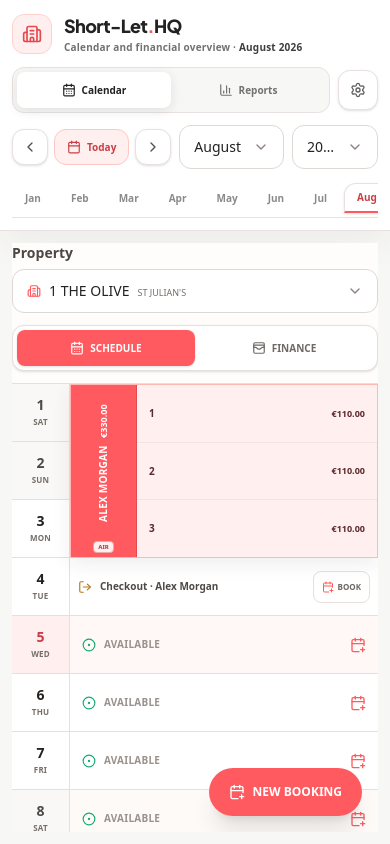
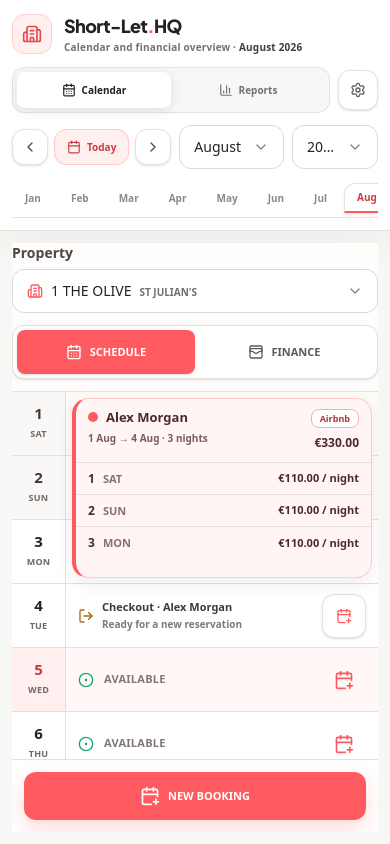
Before and after one commit to omeryigitler/-Property-Management, a React (Vite) app: page / in a window 390 px wide. Built offline with nearby package versions, Linux system fonts and the light colour scheme.

Commit message:
fix: redesign mobile calendar for horizontal readability

```diff
--- a/src/components/calendar/MobileCalendarView.tsx
+++ b/src/components/calendar/MobileCalendarView.tsx
@@ -25,34 +25,38 @@ import { formatCents } from '../../utils/currency';
 import { getGuestDisplayName } from '../../utils/guestNames';
 import { CustomSelect } from '../common/CustomSelect';
 
-const MOBILE_DAY_ROW_HEIGHT = 58;
+const MOBILE_DAY_ROW_HEIGHT = 64;
 const REPORT_PROPERTY_SESSION_KEY = 'shortlet-report-property-id';
 type MobileSection = 'schedule' | 'finance';
 
 const channelMeta = {
   airbnb: {
     label: 'Airbnb',
-    badge: 'border-[#f0aaa6] bg-white/90 text-[#a93439]',
-    block: 'border-[#ffb9b5] bg-[#fff0ef] text-[#5c292c]',
-    rail: 'border-[#e5484e] bg-[#ff5a5f]',
+    dot: 'bg-[#ff5a5f]',
+    accent: 'border-l-[#ff5a5f]',
+    block: 'border-[#ffc8c5] bg-[#fff5f4] text-[#4e292c]',
+    badge: 'border-[#f2b0ad] bg-white text-[#a93439]',
   },
   booking_com: {
     label: 'Booking.com',
-    badge: 'border-[#b9d2eb] bg-white/90 text-[#1f5f9f]',
-    block: 'border-[#bdd4ed] bg-[#eef5ff] text-[#254d77]',
-    rail: 'border-[#2e68b8] bg-[#3478d4]',
+    dot: 'bg-[#3478d4]',
+    accent: 'border-l-[#3478d4]',
+    block: 'border-[#bfd6ed] bg-[#f2f7fd] text-[#234f79]',
+    badge: 'border-[#b7d0ea] bg-white text-[#245f9b]',
   },
   direct: {
     label: 'Direct',
-    badge: 'border-[#add9c6] bg-white/90 text-[#1f6b4e]',
-    block: 'border-[#b7dfce] bg-[#edf8f3] text-[#245b47]',
-    rail: 'border-[#14875e] bg-[#18a875]',
+    dot: 'bg-[#18a875]',
+    accent: 'border-l-[#18a875]',
+    block: 'border-[#b8dfcf] bg-[#f1f9f5] text-[#245c48]',
+    badge: 'border-[#add9c6] bg-white text-[#1f6b4e]',
   },
   vrbo: {
     label: 'VRBO',
-    badge: 'border-[#ceb8e1] bg-white/90 text-[#65468b]',
-    block: 'border-[#d5c1e7] bg-[#f5effc] text-[#5d4475]',
-    rail: 'border-[#7047ad] bg-[#8b5bd1]',
+    dot: 'bg-[#8b5bd1]',
+    accent: 'border-l-[#8b5bd1]',
+    block: 'border-[#d4c2e6] bg-[#f7f2fb] text-[#5b4175]',
+    badge: 'border-[#cdb8e0] bg-white text-[#684b8b]',
   },
 } as const;
 
@@ -61,6 +65,14 @@ interface MobileBookingSpan {
   booking: Booking;
   startIndex: number;
   visibleDates: string[];
+}
+
+function formatMobileDate(dateStr: string): string {
+  const [year, month, day] = dateStr.split('-').map(Number);
+  return new Date(year, month - 1, day).toLocaleDateString('en-GB', {
+    day: 'numeric',
+    month: 'short',
+  });
 }
 
 export function MobileCalendarView() {
@@ -91,6 +103,10 @@ export function MobileCalendarView() {
   const days = useMemo(
     () => getDaysForMonth(selectedYear, selectedMonth),
     [selectedYear, selectedMonth]
+  );
+  const dayByDate = useMemo(
+    () => new Map(days.map((day) => [day.dateStr, day] as const)),
+    [days]
   );
   const property = activeProperties.find(
     (item) => item.id === selectedPropertyId
@@ -164,7 +180,7 @@ export function MobileCalendarView() {
 
   if (!property) {
     return (
-      <div className="flex h-full items-center justify-center p-6 text-xs text-[#756e69] md:hidden">
+      <div className="flex h-full items-center justify-center p-6 text-sm text-[#756e69] md:hidden">
         Add an active property from Settings.
       </div>
     );
@@ -173,9 +189,9 @@ export function MobileCalendarView() {
   const options = activeProperties.map((item) => ({
     value: item.id,
     label: item.name,
-    icon: <Building2 className="h-3.5 w-3.5 text-[#ff5a5f]" />,
+    icon: <Building2 className="h-4 w-4 text-[#ff5a5f]" />,
     badge: (
-      <span className="text-[9px] uppercase text-[#756e69]">
+      <span className="text-[10px] font-semibold uppercase text-[#756e69]">
         {LOCATIONS.find((location) => location.id === item.locationId)?.name}
       </span>
     ),
@@ -202,36 +218,37 @@ export function MobileCalendarView() {
           options={options}
           onChange={setSelectedPropertyId}
         />
+
         <div className="grid grid-cols-2 rounded-xl border border-[#e7dfdb] bg-white p-1 shadow-sm">
           <button
             type="button"
             onClick={() => setSection('schedule')}
-            className={`flex h-9 items-center justify-center gap-1.5 rounded-lg text-[10px] font-extrabold uppercase transition-colors ${
+            className={`flex h-11 items-center justify-center gap-2 rounded-lg text-[11px] font-extrabold uppercase transition-colors ${
               section === 'schedule'
                 ? 'bg-[#ff5a5f] text-white shadow-sm'
-                : 'text-[#6f6864]'
+                : 'text-[#5f5955]'
             }`}
           >
-            <CalendarDays className="h-3.5 w-3.5" /> Schedule
+            <CalendarDays className="h-4 w-4" /> Schedule
           </button>
           <button
             type="button"
             onClick={() => setSection('finance')}
-            className={`flex h-9 items-center justify-center gap-1.5 rounded-lg text-[10px] font-extrabold uppercase transition-colors ${
+            className={`flex h-11 items-center justify-center gap-2 rounded-lg text-[11px] font-extrabold uppercase transition-colors ${
               section === 'finance'
                 ? 'bg-[#ff5a5f] text-white shadow-sm'
-                : 'text-[#6f6864]'
+                : 'text-[#5f5955]'
             }`}
           >
-            <WalletCards className="h-3.5 w-3.5" /> Finance
+            <WalletCards className="h-4 w-4" /> Finance
           </button>
         </div>
       </div>
 
-      <div className="min-h-0 flex-1 overflow-y-auto pb-[max(6rem,env(safe-area-inset-bottom))] no-scrollbar">
+      <div className="min-h-0 flex-1 overflow-y-auto no-scrollbar">
         {section === 'schedule' ? (
           <div
-            className="relative grid grid-cols-[58px_minmax(0,1fr)] bg-white"
+            className="relative grid grid-cols-[54px_minmax(0,1fr)] bg-white"
             style={{
               gridTemplateRows: `repeat(${days.length}, ${MOBILE_DAY_ROW_HEIGHT}px)`,
             }}
@@ -253,14 +270,14 @@ export function MobileCalendarView() {
                       day.isToday
                         ? 'bg-[#fff0ef] text-[#c73e44]'
                         : day.isWeekend
-                          ? 'bg-[#faf8f6] text-[#4f4946]'
+                          ? 'bg-[#faf8f6] text-[#3f3a37]'
                           : 'bg-white text-[#24211f]'
                     }`}
                   >
-                    <span className="text-sm font-extrabold leading-none">
+                    <span className="text-[15px] font-extrabold leading-none tabular-nums">
                       {day.dayNumber}
                     </span>
-                    <span className="mt-1 text-[8px] font-extrabold uppercase tracking-wide text-[#756e69]">
+                    <span className="mt-1.5 text-[9px] font-bold uppercase tracking-wide text-[#6f6864]">
                       {day.weekday}
                     </span>
                   </div>
@@ -277,7 +294,7 @@ export function MobileCalendarView() {
                   >
                     {!state.isOccupied &&
                       (checkoutBooking ? (
-                        <div className="flex h-full items-center justify-between gap-2 px-2">
+                        <div className="flex h-full items-center justify-between gap-2 px-3">
                           <button
                             type="button"
                             onClick={() =>
@@ -285,36 +302,43 @@ export function MobileCalendarView() {
                                 bookingId: checkoutBooking.id,
                               })
                             }
-                            className="flex min-w-0 items-center gap-2 text-left"
+                            className="flex min-w-0 flex-1 items-center gap-2 text-left"
                           >
-                            <LogOut className="h-3.5 w-3.5 flex-shrink-0 text-[#b7791f]" />
-                            <span className="block min-w-0 truncate text-[10px] font-extrabold text-[#4f4946]">
+                            <LogOut className="h-4 w-4 flex-shrink-0 text-[#a66a17]" />
+                            <div className="min-w-0">
+                              <span className="block truncate text-[11px] font-extrabold text-[#3f3a37]">
                                 Checkout ·{' '}
                                 {getGuestDisplayName(checkoutBooking.guestName)}
                               </span>
+                              <span className="mt-0.5 block text-[10px] font-semibold text-[#817873]">
+                                Ready for a new reservation
+                              </span>
+                            </div>
                           </button>
                           <button
                             type="button"
                             onClick={() => openNewBooking(day.dateStr)}
-                            className="flex h-8 flex-shrink-0 items-center gap-1 rounded-lg border border-[#e7dfdb] bg-white px-2 text-[8px] font-extrabold uppercase text-[#6f6864]"
+                            className="flex h-11 min-w-11 flex-shrink-0 items-center justify-center rounded-xl border border-[#e7dfdb] bg-white px-3 text-[10px] font-extrabold uppercase text-[#5f5955] shadow-sm"
+                            aria-label="Create a reservation on checkout day"
                           >
-                            <CalendarPlus className="h-3 w-3 text-[#ff5a5f]" />
-                            Book
+                            <CalendarPlus className="h-4 w-4 text-[#ff5a5f]" />
                           </button>
                         </div>
                       ) : (
                         <button
                           type="button"
                           onClick={() => openNewBooking(day.dateStr)}
-                          className="flex h-full w-full items-center justify-between gap-3 px-3 text-left hover:bg-[#fff7f5]"
+                          className="flex h-full w-full items-center justify-between gap-3 px-3 text-left transition-colors hover:bg-[#fff7f5]"
                         >
-                          <div className="flex min-w-0 items-center gap-2">
-                            <CircleDot className="h-3.5 w-3.5 flex-shrink-0 text-[#18a875]" />
-                            <span className="text-[10px] font-extrabold uppercase tracking-wide text-[#9a918c]">
+                          <div className="flex min-w-0 items-center gap-2.5">
+                            <CircleDot className="h-4 w-4 flex-shrink-0 text-[#18a875]" />
+                            <span className="text-[11px] font-extrabold uppercase tracking-wide text-[#817873]">
                               Available
                             </span>
                           </div>
-                          <CalendarPlus className="h-4 w-4 flex-shrink-0 text-[#ff5a5f]" />
+                          <span className="flex h-11 w-11 flex-shrink-0 items-center justify-center rounded-xl text-[#ff5a5f]">
+                            <CalendarPlus className="h-5 w-5" />
+                          </span>
                         </button>
                       ))}
                   </div>
@@ -327,20 +351,21 @@ export function MobileCalendarView() {
               const channel = channelMeta[booking.channel];
               const occupiedBookingNights = getBookingOccupiedNights(booking);
               const guestName = getGuestDisplayName(booking.guestName);
-              const isCompact = span.visibleDates.length <= 2;
+              const totalNights = occupiedBookingNights.length;
+              const totalCents = occupiedBookingNights.reduce(
+                (sum, night) => sum + night.allocatedRevenueCents,
+                0
+              );
+              const continuesOutsideMonth =
+                span.visibleDates.length < totalNights;
               const provisionalStripeClass =
                 booking.status === 'provisional' && showProvisionalBlock
-                  ? 'bg-[linear-gradient(45deg,rgba(76,57,52,0.10)_25%,transparent_25%,transparent_50%,rgba(76,57,52,0.10)_50%,rgba(76,57,52,0.10)_75%,transparent_75%,transparent)] bg-[length:12px_12px]'
+                  ? 'bg-[linear-gradient(135deg,rgba(76,57,52,0.055)_25%,transparent_25%,transparent_50%,rgba(76,57,52,0.055)_50%,rgba(76,57,52,0.055)_75%,transparent_75%,transparent)] bg-[length:16px_16px]'
                   : '';
 
               const revenueForNight = (dateStr: string) =>
                 occupiedBookingNights.find((night) => night.dateStr === dateStr)
                   ?.allocatedRevenueCents ?? booking.nightlyRateCents;
-
-              const visibleTotalCents = span.visibleDates.reduce(
-                (total, dateStr) => total + revenueForNight(dateStr),
-                0
-              );
 
               return (
                 <button
@@ -353,69 +378,61 @@ export function MobileCalendarView() {
                     gridColumn: 2,
                     gridRow: `${span.startIndex + 1} / span ${span.visibleDates.length}`,
                   }}
-                  className={`z-10 min-h-0 overflow-hidden border text-left shadow-[0_6px_18px_rgba(52,42,37,0.08)] ${channel.block} ${provisionalStripeClass}`}
+                  className={`z-10 m-1.5 min-h-0 overflow-hidden rounded-2xl border border-l-4 text-left shadow-[0_6px_18px_rgba(52,42,37,0.08)] transition-transform active:scale-[0.99] ${channel.block} ${channel.accent} ${provisionalStripeClass}`}
                 >
-                  <div
-                    className={`grid h-full min-h-0 ${
-                      isCompact
-                        ? 'grid-cols-[96px_minmax(0,1fr)]'
-                        : 'grid-cols-[66px_minmax(0,1fr)]'
-                    }`}
-                  >
-                    <div
-                      className={`flex min-h-0 flex-col overflow-hidden border-r ${channel.rail}`}
-                    >
-                      {isCompact ? (
-                        <div className="flex min-h-0 flex-1 flex-col items-center justify-center overflow-hidden px-2 py-1 text-center">
-                          <span className="w-full truncate text-[8px] font-extrabold uppercase tracking-wide text-white">
+                  <div className="flex h-full min-h-0 flex-col">
+                    <div className="flex min-h-0 items-start justify-between gap-3 border-b border-black/10 px-3 py-2.5">
+                      <div className="min-w-0 flex-1">
+                        <div className="flex min-w-0 items-center gap-2">
+                          <span
+                            className={`h-2.5 w-2.5 flex-shrink-0 rounded-full ${channel.dot}`}
+                          />
+                          <span className="min-w-0 flex-1 truncate text-[13px] font-extrabold normal-case leading-tight">
                             {guestName}
                           </span>
-                          <strong className="mt-0.5 text-[8px] font-extrabold text-white">
-                            {formatCents(visibleTotalCents)}
-                          </strong>
                         </div>
-                      ) : (
-                        <div className="flex min-h-0 flex-1 items-center justify-center overflow-hidden py-1">
-                          <div
-                            className="flex items-center gap-2 whitespace-nowrap"
-                            style={{
-                              writingMode: 'vertical-rl',
-                              transform: 'rotate(180deg)',
-                            }}
+                        <span className="mt-1.5 block truncate text-[10px] font-semibold opacity-75">
+                          {formatMobileDate(booking.checkInDate)} →{' '}
+                          {formatMobileDate(booking.checkOutDate)} · {totalNights}{' '}
+                          {totalNights === 1 ? 'night' : 'nights'}
+                          {continuesOutsideMonth ? ' · Continues' : ''}
+                        </span>
+                      </div>
+
+                      <div className="flex flex-shrink-0 flex-col items-end gap-1.5">
+                        <span
+                          className={`rounded-lg border px-2 py-1 text-[9px] font-extrabold leading-none ${channel.badge}`}
                         >
-                            <span className="max-h-full overflow-hidden text-ellipsis text-[10px] font-extrabold uppercase tracking-wide text-white">
-                              {guestName}
+                          {channel.label}
                         </span>
-                            <strong className="text-[9px] font-extrabold text-white">
-                              {formatCents(visibleTotalCents)}
+                        <strong className="text-[12px] font-extrabold tabular-nums">
+                          {formatCents(totalCents)}
                         </strong>
                       </div>
                     </div>
-                      )}
 
-                      {!isCompact && (
-                        <span
-                          className={`mx-auto mb-1 flex-shrink-0 rounded border px-1 py-0.5 text-[6px] font-extrabold uppercase leading-none ${channel.badge}`}
-                        >
-                          {channel.label.slice(0, 3)}
-                        </span>
-                      )}
-                    </div>
-
-                    <div className="flex min-h-0 flex-col">
-                      {span.visibleDates.map((dateStr) => (
+                    <div className="min-h-0 flex-1 divide-y divide-black/10">
+                      {span.visibleDates.map((dateStr) => {
+                        const day = dayByDate.get(dateStr);
+                        return (
                           <div
                             key={dateStr}
-                          className="flex min-h-0 flex-1 items-center justify-between gap-2 border-b border-black/5 px-3 last:border-b-0"
+                            className="flex min-h-[32px] flex-1 items-center justify-between gap-3 px-3"
                           >
-                          <span className="text-[10px] font-extrabold">
-                            {Number(dateStr.slice(-2))}
+                            <span className="flex min-w-0 items-baseline gap-2 text-[11px] font-bold">
+                              <strong className="text-[12px] font-extrabold tabular-nums">
+                                {day?.dayNumber ?? Number(dateStr.slice(-2))}
+                              </strong>
+                              <span className="uppercase opacity-65">
+                                {day?.weekday}
                               </span>
-                          <span className="text-[9px] font-extrabold">
-                            {formatCents(revenueForNight(dateStr))}
+                            </span>
+                            <span className="flex-shrink-0 text-[11px] font-extrabold tabular-nums">
+                              {formatCents(revenueForNight(dateStr))} / night
                             </span>
                           </div>
-                      ))}
+                        );
+                      })}
                     </div>
                   </div>
                 </button>
@@ -424,37 +441,37 @@ export function MobileCalendarView() {
           </div>
         ) : financials ? (
           <div className="space-y-3 bg-[#fffdfc] p-3">
-            <div className="grid grid-cols-2 gap-2">
-              <div className="rounded-xl border border-[#d9e4ec] bg-[#f3f8fb] p-3">
-                <span className="text-[9px] font-extrabold uppercase text-[#5f7180]">
+            <div className="grid grid-cols-2 gap-3">
+              <div className="min-h-24 rounded-2xl border border-[#d9e4ec] bg-[#f3f8fb] p-3.5">
+                <span className="text-[11px] font-extrabold uppercase text-[#506776]">
                   Occupancy
                 </span>
-                <strong className="mt-1 block text-lg font-extrabold text-[#285f7d]">
+                <strong className="mt-2 block text-xl font-extrabold text-[#285f7d] tabular-nums">
                   {occupancy}%
                 </strong>
               </div>
-              <div className="rounded-xl border border-[#b8dfcf] bg-[#eef8f3] p-3">
-                <span className="text-[9px] font-extrabold uppercase text-[#34745d]">
+              <div className="min-h-24 rounded-2xl border border-[#b8dfcf] bg-[#eef8f3] p-3.5">
+                <span className="text-[11px] font-extrabold uppercase text-[#34745d]">
                   Booking Income
                 </span>
-                <strong className="mt-1 block text-lg font-extrabold text-[#1f6b4e]">
+                <strong className="mt-2 block text-xl font-extrabold text-[#1f6b4e] tabular-nums">
                   {formatCents(financials.bookingIncomeCents)}
                 </strong>
               </div>
-              <div className="rounded-xl border border-[#efc3c0] bg-[#fff1f0] p-3">
-                <span className="text-[9px] font-extrabold uppercase text-[#a34b4f]">
+              <div className="min-h-24 rounded-2xl border border-[#efc3c0] bg-[#fff1f0] p-3.5">
+                <span className="text-[11px] font-extrabold uppercase text-[#93454a]">
                   Expenses
                 </span>
-                <strong className="mt-1 block text-lg font-extrabold text-[#a93439]">
+                <strong className="mt-2 block text-xl font-extrabold text-[#a93439] tabular-nums">
                   -{formatCents(financials.totalExpensesCents)}
                 </strong>
               </div>
-              <div className="rounded-xl border border-[#e7dfdb] bg-white p-3">
-                <span className="text-[9px] font-extrabold uppercase text-[#6f6864]">
+              <div className="min-h-24 rounded-2xl border border-[#e7dfdb] bg-white p-3.5">
+                <span className="text-[11px] font-extrabold uppercase text-[#5f5955]">
                   Net Balance
                 </span>
                 <strong
-                  className={`mt-1 block text-lg font-extrabold ${
+                  className={`mt-2 block text-xl font-extrabold tabular-nums ${
                     financials.netBalanceCents >= 0
                       ? 'text-[#1f6b4e]'
                       : 'text-[#a93439]'
@@ -464,6 +481,7 @@ export function MobileCalendarView() {
                 </strong>
               </div>
             </div>
+
             <button
               type="button"
               onClick={() =>
@@ -472,14 +490,14 @@ export function MobileCalendarView() {
                   propertyId: property.id,
                 })
               }
-              className="h-11 w-full rounded-xl bg-[#ff5a5f] text-xs font-extrabold uppercase text-white shadow-sm"
+              className="h-12 w-full rounded-xl bg-[#ff5a5f] text-[11px] font-extrabold uppercase text-white shadow-sm"
             >
               Edit Monthly Finance
             </button>
             <button
               type="button"
               onClick={openReports}
-              className="flex h-11 w-full items-center justify-center gap-2 rounded-xl border border-[#e7dfdb] bg-white text-xs font-extrabold uppercase text-[#3f3a37]"
+              className="flex h-12 w-full items-center justify-center gap-2 rounded-xl border border-[#e7dfdb] bg-white text-[11px] font-extrabold uppercase text-[#3f3a37]"
             >
               <BarChart3 className="h-4 w-4" /> Open Reports
             </button>
@@ -488,13 +506,15 @@ export function MobileCalendarView() {
       </div>
 
       {section === 'schedule' && (
+        <div className="flex-shrink-0 border-t border-[#e7dfdb] bg-white p-3 pb-[max(0.75rem,env(safe-area-inset-bottom))]">
           <button
             type="button"
             onClick={() => openNewBooking()}
-          className="absolute bottom-4 right-4 flex h-12 items-center gap-2 rounded-full bg-[#ff5a5f] px-5 text-xs font-extrabold uppercase text-white shadow-xl"
+            className="flex h-12 w-full items-center justify-center gap-2 rounded-xl bg-[#ff5a5f] px-5 text-[11px] font-extrabold uppercase text-white shadow-[0_8px_20px_rgba(255,90,95,0.24)]"
           >
-          <CalendarPlus className="h-4 w-4" /> New Booking
+            <CalendarPlus className="h-5 w-5" /> New Booking
           </button>
+        </div>
       )}
     </div>
   );
```
Lines whose indentation alone changed are shown as unchanged.
